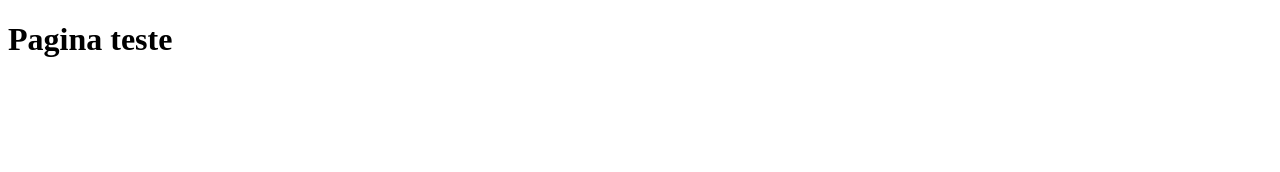
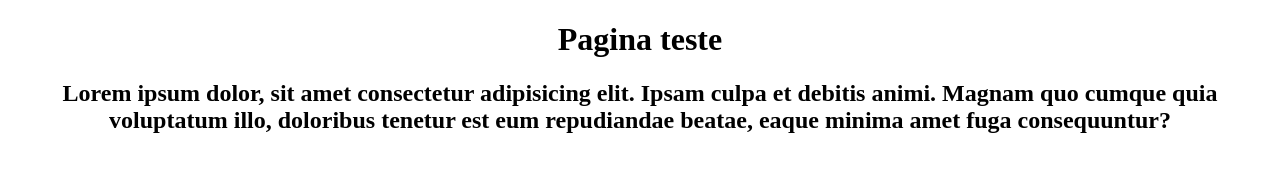
Before and after one commit to ZeDio/Visao-Educada, a plain HTML site: page AcSemanaQueVem/index.html in a window 1280 px wide. Drawn offline with Linux system fonts and the light colour scheme.

Commit message:
ultimo de teste

```diff
--- a/AcSemanaQueVem/index.html
+++ b/AcSemanaQueVem/index.html
@@ -6,6 +6,9 @@
     <title>Ong Teste</title>
 </head>
 <body>
-    <h1>Pagina teste</h1>
+    <center>
+        <h1>Pagina teste</h1>
+        <h2>Lorem ipsum dolor, sit amet consectetur adipisicing elit. Ipsam culpa et debitis animi. Magnam quo cumque quia voluptatum illo, doloribus tenetur est eum repudiandae beatae, eaque minima amet fuga consequuntur?</h2>
+    </center>
 </body>
 </html>
```
